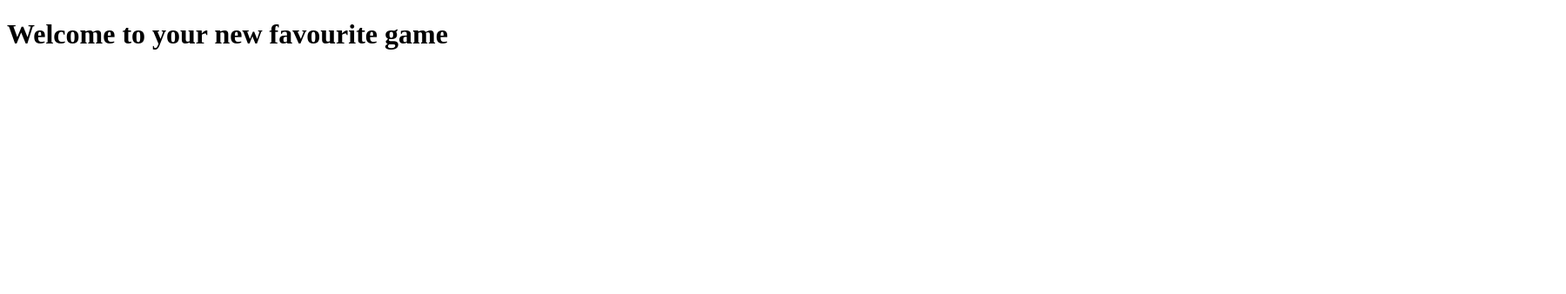
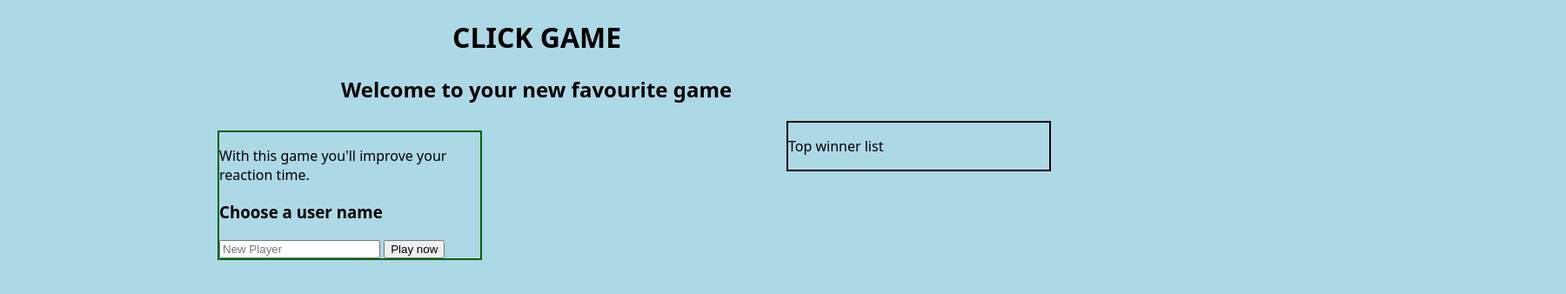
Before and after one commit to franpalberca/click-game-4-assembler, a plain HTML site: page index.html in a window 1280 px wide. Shown: the whole page at 87% size, 1800 px wide, since content can reach past the window. Drawn offline with Linux system fonts and the light colour scheme.

Commit message:
Adding some js

```diff
--- a/index.html
+++ b/index.html
@@ -4,14 +4,28 @@
     <meta charset="UTF-8">
     <meta http-equiv="X-UA-Compatible" content="IE=edge">
     <meta name="viewport" content="width=device-width, initial-scale=1.0">
+    <link href="styles.css" rel="stylesheet" type="text/css">
+    <script defer src="main.js"></script>
     <title>Click game</title>
 </head>
 <body>
     <header>
-        <h1>Welcome to your new favourite game</h1>
+        <h1>CLICK GAME</h1>
+        <h2>Welcome to your new favourite game</h2>
     </header>
     <main>
-
+    <section class="main-page">
+        <div class="main-box-left">
+            <p>With this game you'll improve your reaction time.</p>
+                <h3 class="user-name">Choose a user name</h2>
+                <label for="name" id="userName"></label>
+                <input id="inputName" class="input-name" type="text" placeholder="New Player"/>
+            <button class="btn-play" id="btnPlay">Play now</button>
+        </div>
+            <div class="winners" id="scoreTop">
+                <p>Top winner list</p>
+            </div>
+    </section>
     </main>
     <footer>
 
--- /dev/null
+++ b/main.js
@@ -0,0 +1,19 @@
+const scoreBoard = document.querySelector("#scoreTop");
+const inputName = document.querySelector("#inputName");
+const btnPlay = document.querySelector("#btnPlay");
+
+function createScore(){
+    const newPlayer = document.createElement("h4");
+    newPlayer.textContent = localStorage.getItem('player');
+    scoreBoard.appendChild(newPlayer);
+
+    const timePassed = document.createElement("p");
+    timePassed.setAttribute("class", "time-passed");
+    timePassed.setAttribute("id", "timePassed");
+    scoreBoard.appendChild(timePassed);
+
+    const succeses = document.createElement("p");
+    succeses.setAttribute("class", "player-score");
+    succeses.setAttribute("id", "playerScore");
+    scoreBoard.appendChild(succeses);
+};
--- /dev/null
+++ b/styles.css
@@ -0,0 +1,44 @@
+body {
+    width: 100%;
+    height: 100%;
+    font-size: 16px;
+    font-family: system-ui, -apple-system, BlinkMacSystemFont, 'Segoe UI', Roboto, Oxygen, Ubuntu, Cantarell, 'Open Sans', 'Helvetica Neue', sans-serif;
+    background-color: lightblue;
+}
+
+h1 {
+    position: relative;
+    left: 40%;
+    align-items: center;
+    justify-content: center;
+}
+
+h2 {
+    position: relative;
+    left: 30%;
+    align-items: center;
+    justify-content: center;
+}
+.main-page {
+    display: grid;
+    grid-template-columns: 70% 30%;
+}
+
+.main-box-left {
+    grid-column: 1/2;
+    max-width: 300px;
+    position: absolute;
+    left: 250px;
+    top: 150px;
+    border-style: solid;
+    border-width: 2px;
+    border-color: darkgreen;
+}
+
+.winners{
+    grid-column: 2/3;
+    border-style: solid;
+    border-width: 2px;
+    max-width: 300px;
+    max-height: 750px;
+}
```
